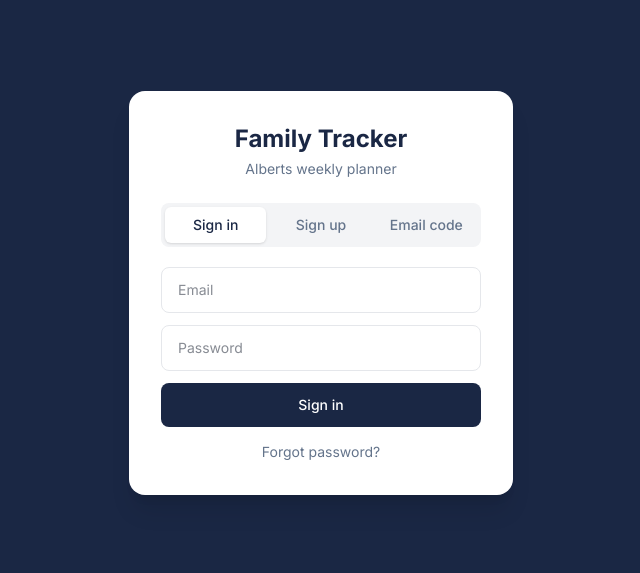
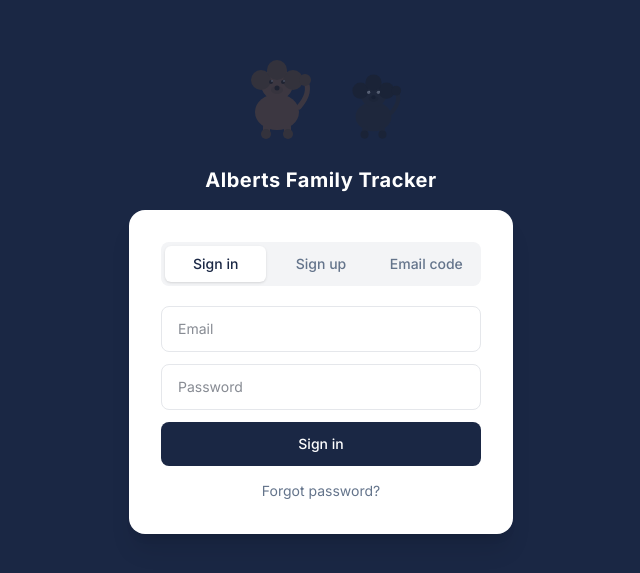
Before and after one commit to pjagator/family-tracker, a React (Vite) app: page / in a window 1280 px wide. Shown: the part 107-680 px from the top of the page, without its empty margins (319-959 px from the left). Built offline with nearby package versions, Linux system fonts and the light colour scheme; no server answers.

Commit message:
feat: restyle auth screen with poodle splash background
Co-Authored-By: Claude Sonnet 4.6 <noreply@anthropic.com>

```diff
--- a/src/components/Auth.jsx
+++ b/src/components/Auth.jsx
@@ -1,5 +1,6 @@
 import { useState } from 'react'
 import { useToast } from './ToastContext'
+import { BrownieSvg, UrsaMinorSvg } from './SplashScreen'
 
 export default function Auth({ onSignIn, onSignUp, onSendOtp, onVerifyOtp, onResetPassword }) {
   const showToast = useToast()
@@ -74,11 +75,19 @@ export default function Auth({ onSignIn, onSignUp, onSendOtp, onVerifyOtp, onRes
   }
 
   return (
-    <div className="min-h-screen bg-navy flex items-center justify-center p-6">
+    <div className="min-h-screen bg-navy flex flex-col items-center justify-center p-6 relative overflow-hidden">
+      {/* Background poodles at reduced opacity */}
+      <div className="flex items-end gap-6 mb-6 opacity-30">
+        <BrownieSvg />
+        <UrsaMinorSvg />
+      </div>
+
+      {/* Title above the form card */}
+      <div className="text-white text-xl font-bold tracking-wide mb-4">
+        Alberts Family Tracker
+      </div>
+
       <div className="bg-white rounded-2xl p-8 w-full max-w-sm shadow-xl">
-        <h1 className="text-2xl font-bold text-navy text-center mb-1">Family Tracker</h1>
-        <p className="text-sm text-slate text-center mb-6">Alberts weekly planner</p>
-
         {/* Tabs */}
         <div className="flex bg-gray-100 rounded-lg p-1 mb-5 gap-1">
           {[['signin', 'Sign in'], ['signup', 'Sign up'], ['code', 'Email code']].map(([key, label]) => (
```
